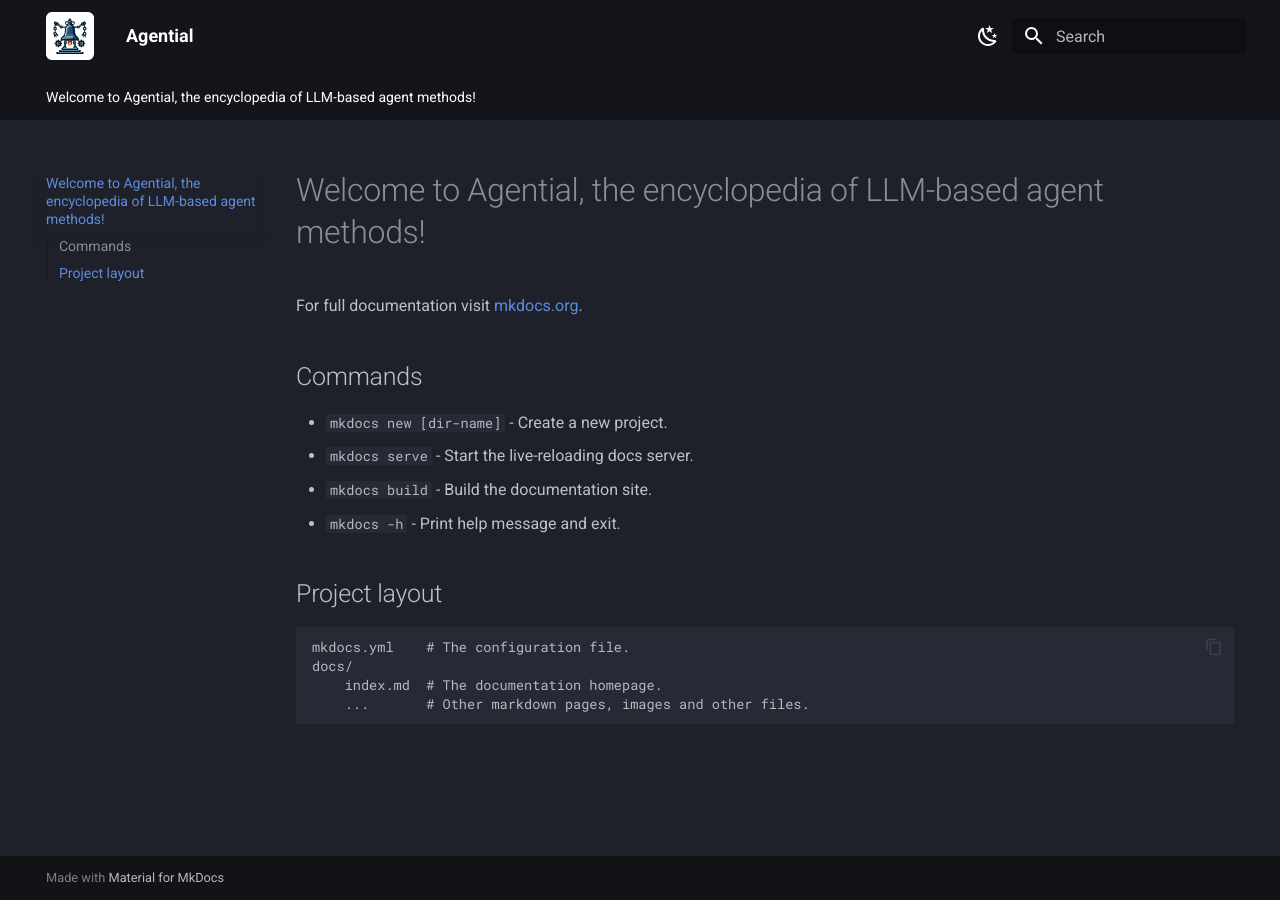
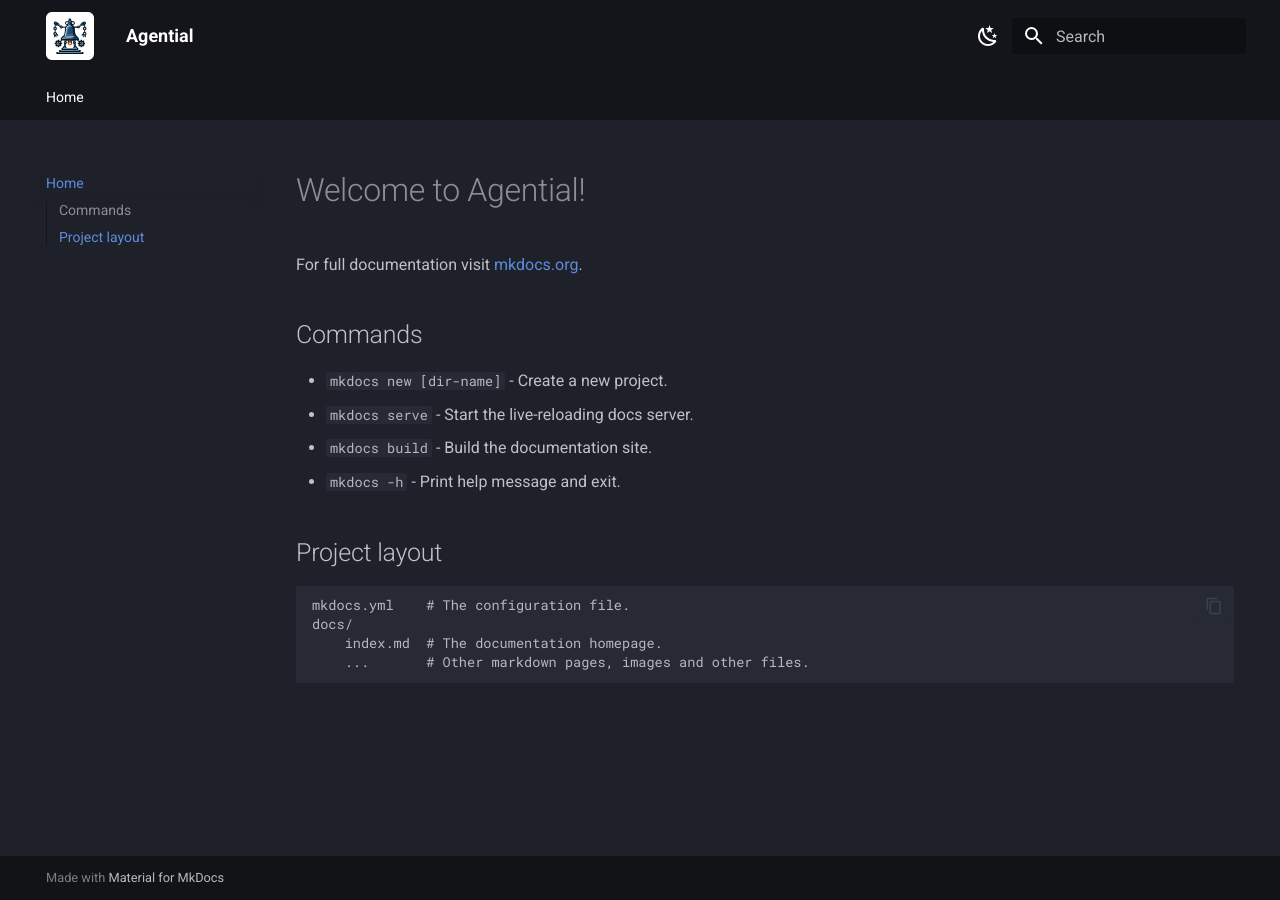
Before and after one commit to agential-ai/agential, an MkDocs documentation site: the page built from docs/docs/index.md, in a window 1280 px wide. Built offline with MkDocs 1.6.1 and Material for MkDocs 9.7.7, drawn with Linux system fonts in a browser that asks for light colours.

```diff
--- a/docs/docs/index.md
+++ b/docs/docs/index.md
@@ -1,4 +1,6 @@
-# Welcome to Agential, the encyclopedia of LLM-based agent methods!
+<script src="https://cdn.jsdelivr.net/npm/marked/marked.min.js"></script>
+
+# Welcome to Agential!
 
 For full documentation visit [mkdocs.org](https://www.mkdocs.org).
 
```
Also changed, not shown: docs/docs/_static/assets/bell.png.
